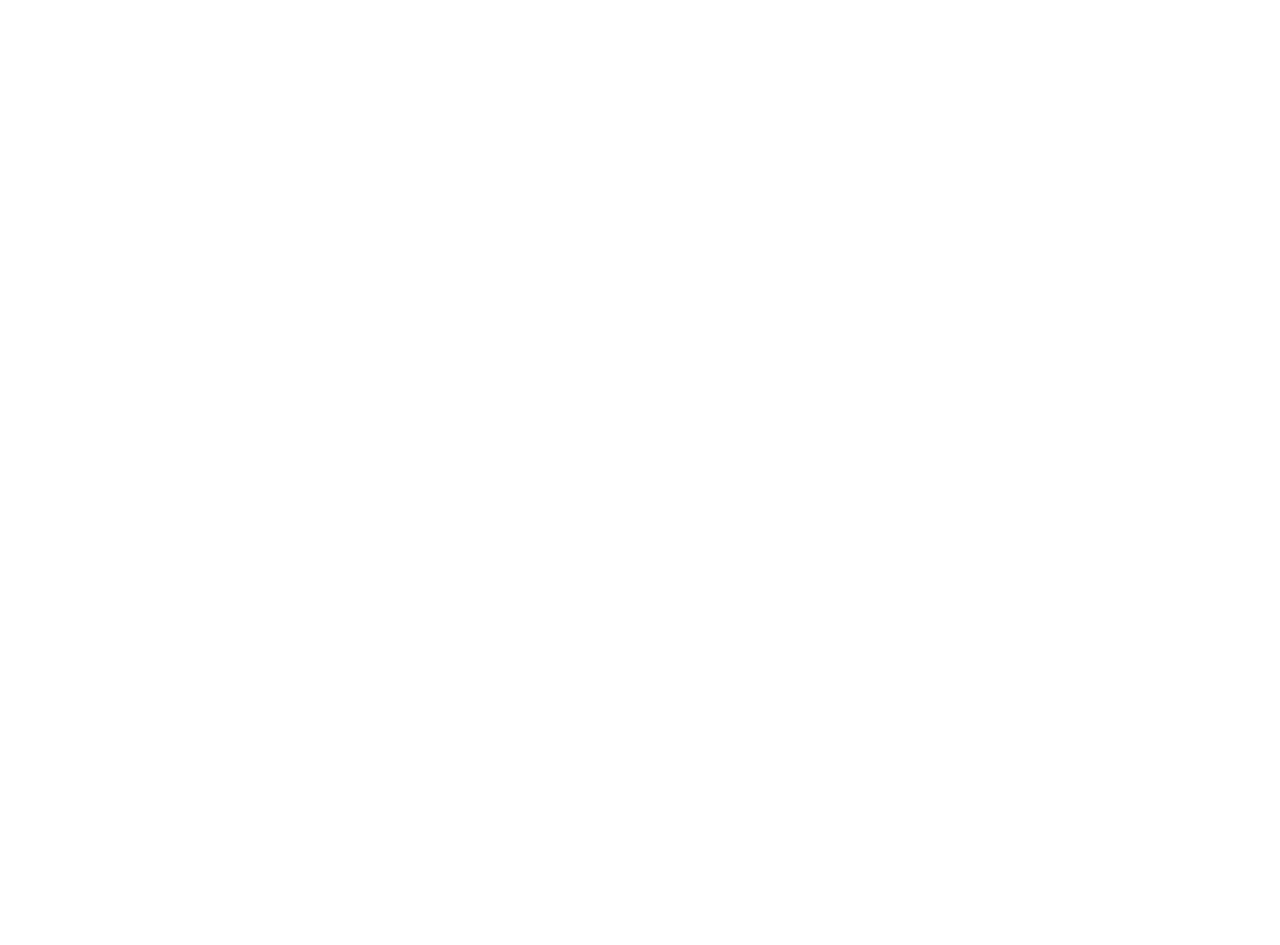
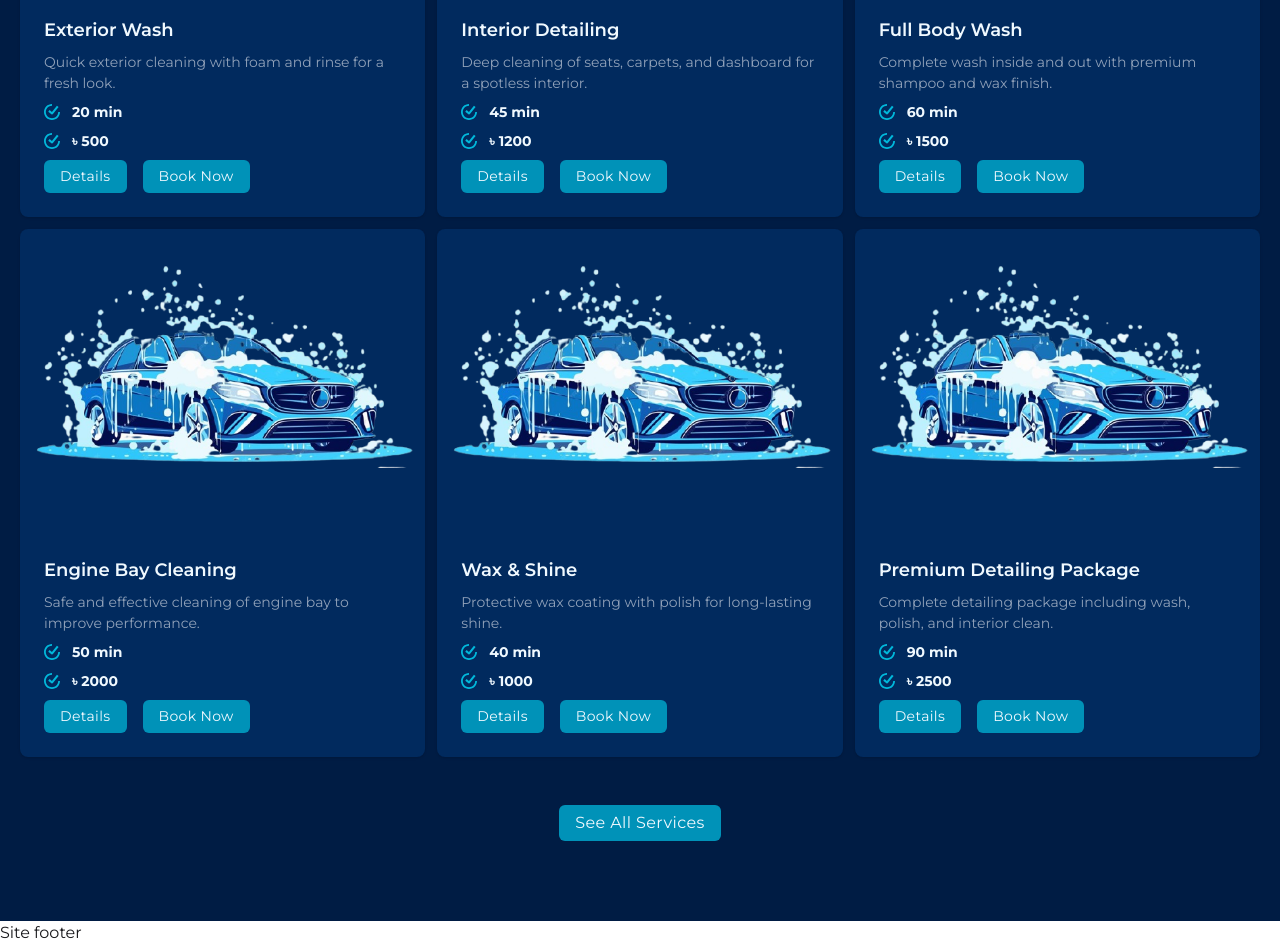
Before and after one commit to AbrRahman/prime-wash-frontend, a React (Vite) app: page / in a window 1280 px wide. Shown: the part 1080-2025 px from the top of the page. Before the commit the page ends 800 px from the top, so only its background shows below. Built offline with nearby package versions, Linux system fonts and the light colour scheme.

Commit message:
push home page featured services section

```diff
--- a/package.json
+++ b/package.json
@@ -11,8 +11,10 @@
   },
   "dependencies": {
     "@tailwindcss/vite": "^4.1.12",
+    "motion": "^12.23.12",
     "react": "^19.1.1",
     "react-dom": "^19.1.1",
+    "react-icons": "^5.5.0",
     "react-router-dom": "^7.8.1",
     "swiper": "^11.2.10",
     "tailwindcss": "^4.1.12"
--- /dev/null
+++ b/src/component/home/featuredServices/FeaturedServiceCard.tsx
@@ -0,0 +1,60 @@
+type TServiceCardProps = {
+  _id: string;
+  name: string;
+  description: string;
+  price: number;
+  duration: number;
+  image: string;
+};
+import { SiTicktick } from "react-icons/si";
+import { motion } from "framer-motion";
+import { Link } from "react-router-dom";
+const FeaturedServiceCard = ({ service }: { service: TServiceCardProps }) => {
+  return (
+    <>
+      <motion.div
+        className="card bg-brand-secondary card-sm md:card-md shadow-sm"
+        variants={{
+          hidden: { opacity: 0, y: 50 },
+          visible: { opacity: 1, y: 0 },
+        }}
+        transition={{ duration: 0.8 }}
+      >
+        <figure>
+          <motion.img
+            src={service?.image}
+            alt="car-image"
+            whileHover={{ scale: 1.05 }}
+            transition={{ duration: 0.3 }}
+          />
+        </figure>
+        <div className="card-body">
+          <h2 className="card-title text-sky-50">{service?.name}</h2>
+          <p className="text-slate-400">{service?.description}</p>
+          <div className="flex items-center gap-3 font-bold">
+            <SiTicktick className="text-base text-cyan-500 " />
+            <p className="text-sky-50">{service?.duration} min</p>
+          </div>
+          <div className="flex items-center gap-3 font-bold">
+            <SiTicktick className="text-base text-cyan-500" />
+            <p className="text-sky-50">৳ {service?.price}</p>
+          </div>
+
+          <div className="card-actions gap-4">
+            <Link
+              to={`/services/${service?._id}`}
+              className="text-sky-50 bg-cyan-600 px-4 py-1.5 rounded-md hover:bg-cyan-500 transition-colors duration-300 tracking-wide"
+            >
+              Details
+            </Link>
+            <button className="text-sky-50 bg-cyan-600 px-4 py-1.5 rounded-md hover:bg-cyan-500 transition-colors duration-300 tracking-wide">
+              Book Now
+            </button>
+          </div>
+        </div>
+      </motion.div>
+    </>
+  );
+};
+
+export default FeaturedServiceCard;
--- /dev/null
+++ b/src/component/home/featuredServices/FeaturedServices.tsx
@@ -0,0 +1,110 @@
+import FeaturedServiceCard from "./FeaturedServiceCard";
+import carImag from "../../../assets/images/car-1.png";
+import { Link } from "react-router-dom";
+import { motion } from "framer-motion";
+
+const FeaturedServices = () => {
+  const serviceData = [
+    {
+      _id: "srv001",
+      name: "Exterior Wash",
+      description:
+        "Quick exterior cleaning with foam and rinse for a fresh look.",
+      price: 500,
+      duration: 20,
+      image: carImag,
+    },
+    {
+      _id: "srv002",
+      name: "Interior Detailing",
+      description:
+        "Deep cleaning of seats, carpets, and dashboard for a spotless interior.",
+      price: 1200,
+      duration: 45,
+      image: carImag,
+    },
+    {
+      _id: "srv003",
+      name: "Full Body Wash",
+      description:
+        "Complete wash inside and out with premium shampoo and wax finish.",
+      price: 1500,
+      duration: 60,
+      image: carImag,
+    },
+    {
+      _id: "srv004",
+      name: "Engine Bay Cleaning",
+      description:
+        "Safe and effective cleaning of engine bay to improve performance.",
+      price: 2000,
+      duration: 50,
+      image: carImag,
+    },
+    {
+      _id: "srv005",
+      name: "Wax & Shine",
+      description: "Protective wax coating with polish for long-lasting shine.",
+      price: 1000,
+      duration: 40,
+      image: carImag,
+    },
+    {
+      _id: "srv006",
+      name: "Premium Detailing Package",
+      description:
+        "Complete detailing package including wash, polish, and interior clean.",
+      price: 2500,
+      duration: 90,
+      image: carImag,
+    },
+  ];
+  return (
+    <>
+      <section className="bg-brand-primary">
+        <div className="container px-5 mx-auto py-12 lg:py-20">
+          <motion.h1
+            className=" text-sky-50 text-2xl md:text-3xl lg:text-4xl text-center tracking-wide"
+            initial={{ opacity: 0, y: 40 }}
+            whileInView={{ opacity: 1, y: 0 }}
+            transition={{ duration: 0.6 }}
+          >
+            Our Popular Car Wash Services
+          </motion.h1>
+          <motion.div
+            initial="hidden"
+            whileInView="visible"
+            viewport={{ amount: 0.2 }}
+            variants={{
+              hidden: { opacity: 0 },
+              visible: {
+                opacity: 1,
+                transition: { staggerChildren: 0.3 },
+              },
+            }}
+            className=" grid grid-cols-1 sm:grid-cols-2 lg:grid-cols-3 gap-3 mt-8 lg:mt-12"
+          >
+            {serviceData.map((service) => (
+              <FeaturedServiceCard key={service._id} service={service} />
+            ))}
+          </motion.div>
+          <motion.div
+            className="flex justify-center mt-8 lg:mt-12"
+            initial={{ opacity: 0, scale: 0.8 }}
+            whileInView={{ opacity: 1, scale: 1 }}
+            transition={{ duration: 0.6, delay: 0.2 }}
+          >
+            <Link
+              to={`/services`}
+              className="text-sky-50 bg-cyan-600 px-4 py-1.5 rounded-md hover:bg-cyan-500 transition-colors duration-300 tracking-wide"
+            >
+              See All Services
+            </Link>
+          </motion.div>
+        </div>
+      </section>
+    </>
+  );
+};
+
+export default FeaturedServices;
--- a/src/component/shared/home/heroBanner/HeroBanner.tsx
+++ b/src/component/home/heroBanner/HeroBanner.tsx
@@ -1,12 +1,11 @@
-import banner1 from "../../../../assets/images/banner-img-1.png";
-import banner2 from "../../../../assets/images/banner-img-2.png";
-import banner3 from "../../../../assets/images/banner-img-3.png";
+import banner1 from "../../../assets/images/banner-img-1.png";
+import banner2 from "../../../assets/images/banner-img-2.png";
+import banner3 from "../../../assets/images/banner-img-3.png";
 import { Swiper, SwiperSlide } from "swiper/react";
 import { Autoplay, Pagination } from "swiper/modules";
 import HeroBannerItem from "./HeroBannerItem";
 import "swiper/css";
 import "swiper/css/pagination";
-
 // banner items
 const bannerItems = [
   {
@@ -46,10 +45,10 @@
             speed={800}
             loop={true}
             modules={[Pagination, Autoplay]}
-            className="mySwiper"
+            className="mySwiper relative -z-20"
           >
             {bannerItems.map((item, index) => (
-              <SwiperSlide key={index} className="pb-3 lg:pb-0">
+              <SwiperSlide key={index} className="pb-3 lg:pb-0 relative -z-20">
                 <HeroBannerItem bannerItem={item} />
               </SwiperSlide>
             ))}
--- a/src/component/shared/header/Header.tsx
+++ b/src/component/shared/header/Header.tsx
@@ -11,7 +11,7 @@
 
   return (
     <>
-      <div className=" bg-brand-primary">
+      <div className=" bg-brand-primary sticky z-50">
         <div className="container  mx-auto px-4 sm:py-2">
           <div className="navbar">
             <div className="navbar-start">
@@ -96,7 +96,7 @@
                   </div>
                   <ul
                     tabIndex={0}
-                    className="menu menu-sm dropdown-content bg-brand-secondary rounded-box z-1 mt-3 w-52 p-2 shadow"
+                    className="menu menu-sm dropdown-content bg-brand-secondary rounded-box !z-50 mt-3 w-52 p-2 shadow"
                   >
                     <li className="text-sky-50 hover:bg-cyan-600 focus:bg-cyan-600 transition duration-300 rounded-sm">
                       <Link to="" className="justify-between">
--- a/src/component/shared/home/heroBanner/HeroBannerItem.tsx
+++ /dev/null
@@ -1,40 +0,0 @@
-import { Link } from "react-router-dom";
-type TBannerItem = {
-  title: string;
-  description: string;
-  image: string;
-};
-const HeroBannerItem = ({ bannerItem }: { bannerItem: TBannerItem }) => {
-  return (
-    <>
-      <div className="grid grid-cols-1 lg:grid-cols-12 gap-4">
-        {/* hero text */}
-        <div className=" col-span-7 flex justify-center items-center order-2 lg:order-1 relative">
-          <div className="space-y-5 lg:py-24">
-            <h1 className="text-4xl lg:text-5xl tracking-wider leading-14 font-semibold text-sky-50">
-              {bannerItem?.title}
-            </h1>
-            <p className="text-lg text-slate-400 tracking-wider leading-relaxed">
-              {bannerItem?.description}
-            </p>
-            <Link
-              to="/booking"
-              className="text-sky-50 bg-cyan-600 hover:bg-cyan-500 transition duration-300 rounded-sm px-6 py-3 select-none"
-            >
-              Booking Now
-            </Link>
-          </div>
-          {/* blur color div */}
-          <div className="w-2/6 h-60 absolute hidden lg:block  lg:top-[18%] lg:right-[-14%]  bg-[#6B5BF4] blur-2xl opacity-50 rounded-full"></div>
-          <div className="w-2/6 h-60 absolute lg:hidden top-[-61%] left-[27%]  bg-[#6B5BF4]  blur-3xl  opacity-50 rounded-full"></div>
-        </div>
-        {/* hero image */}
-        <div className="col-span-5 order-1 lg:order-2">
-          <img src={bannerItem?.image} className="w-full" alt="car image" />
-        </div>
-      </div>
-    </>
-  );
-};
-
-export default HeroBannerItem;
--- a/src/pages/home/Home.tsx
+++ b/src/pages/home/Home.tsx
@@ -1,9 +1,11 @@
-import HeroBanner from "../../component/shared/home/heroBanner/HeroBanner";
+import FeaturedServices from "../../component/home/featuredServices/FeaturedServices";
+import HeroBanner from "../../component/home/heroBanner/HeroBanner";
 
 const Home = () => {
   return (
     <>
       <HeroBanner />
+      <FeaturedServices />
     </>
   );
 };
```
Also changed, not shown: src/component/home/heroBanner/HeroBannerItem.tsx (added, +65 -0 lines), src/assets/images/car-1.png (added), 1 other file (tests, documents, lock files or other folders).
